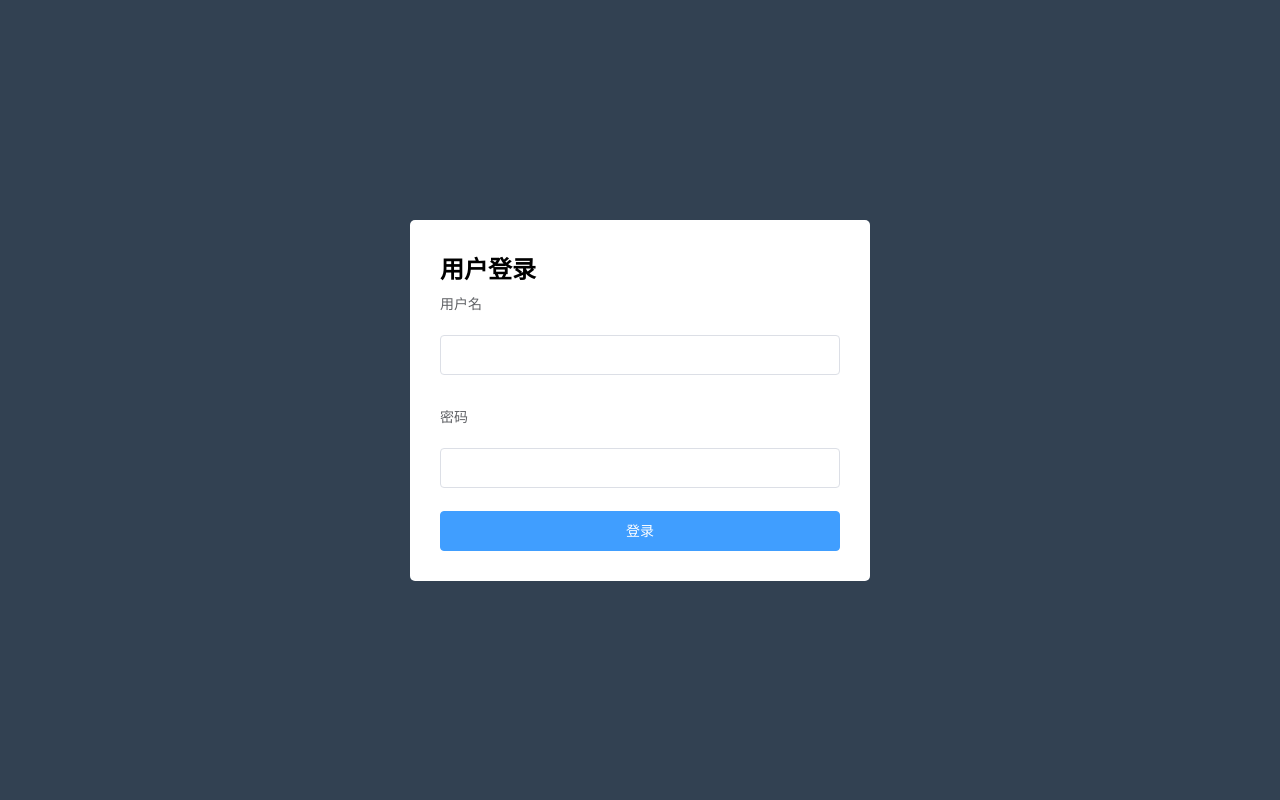
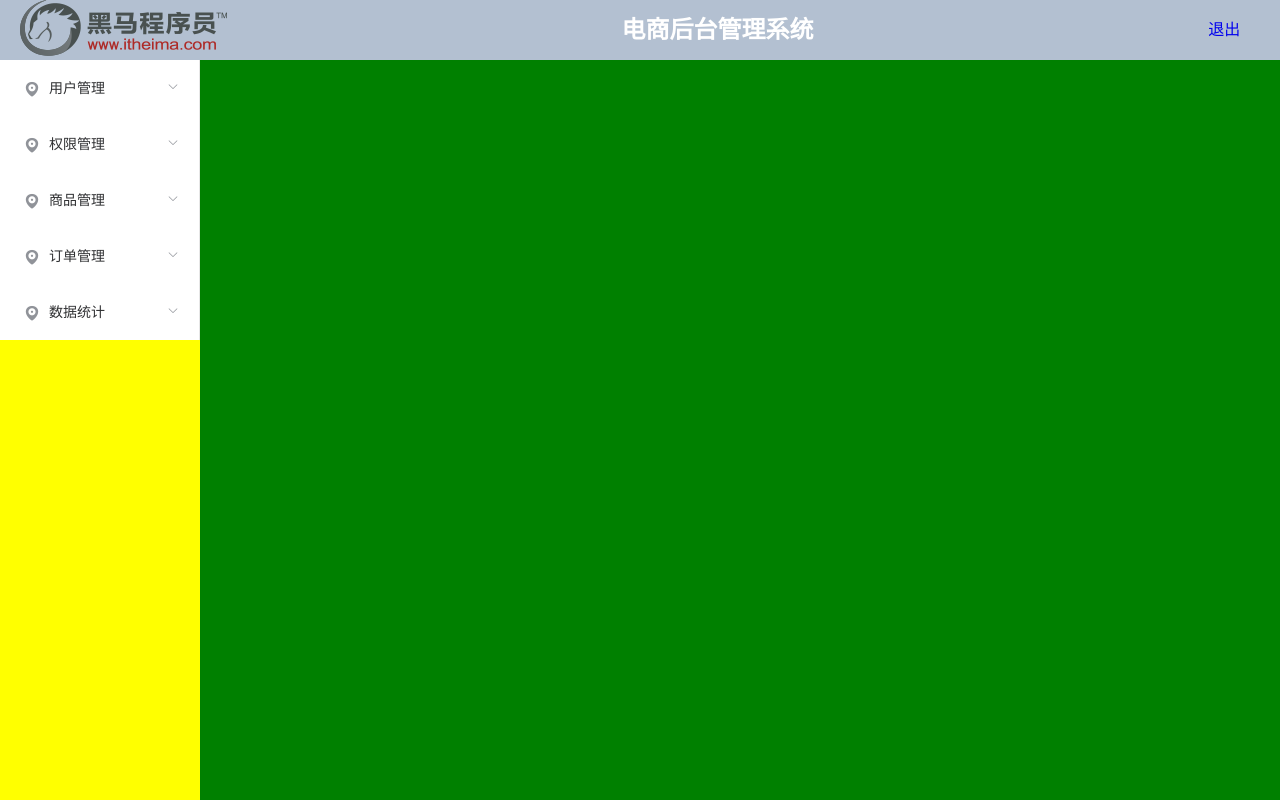
Before and after one commit to lzy-599/-shopmannger64, a Vue app: page /#/ in a window 1280 px wide. Before the commit this address led to /#/login. Built offline with nearby package versions, Linux system fonts and the light colour scheme; sample sign-in values are in the browser's storage.

Commit message:
配置users列表组件

```diff
--- a/src/components/home.vue
+++ b/src/components/home.vue
@@ -27,7 +27,7 @@
                 <i class="el-icon-location"></i>
                 <span>用户管理</span>
                 </template>
-                <el-menu-item index="1-1">
+                <el-menu-item index="users">
                     <i class="el-icon-menu"></i>
                     <span>用户列表</span>
                 </el-menu-item>
@@ -95,7 +95,9 @@
 
         </el-menu>
       </el-aside>
-      <el-main class="main">Main</el-main>
+      <el-main class="main">
+        <router-view></router-view>
+      </el-main>
     </el-container>
   </el-container>
 </template>
--- /dev/null
+++ b/src/components/users.vue
@@ -0,0 +1,10 @@
+<template>
+    <div>users---</div>
+</template>
+
+<script>
+
+</script>
+
+<style>
+</style>
--- a/src/router/index.js
+++ b/src/router/index.js
@@ -4,6 +4,7 @@
 // webpack -> @ -> src
 import Login from '@/components/login.vue'
 import Home from '@/components/home.vue'
+import Users from '@/components/users.vue'
 
 Vue.use(Router)
 
@@ -12,7 +13,12 @@
     {
       path: '/',
       name: 'home',
-      component: Home
+      component: Home,
+      children:[{
+        name:'users',
+        path:'/users',
+        component:Users
+      }]
     }, {
       name: 'login',
       path: '/login',
```
